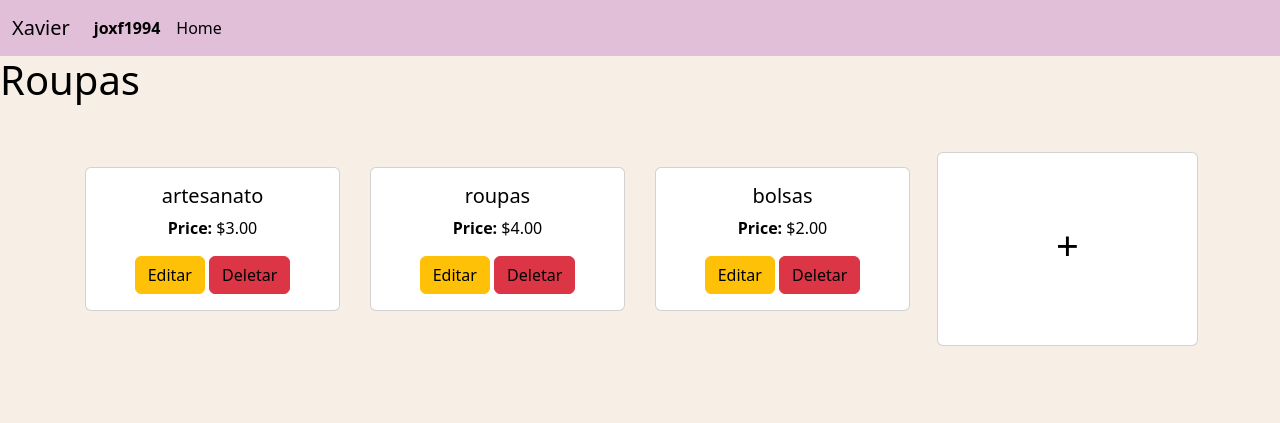
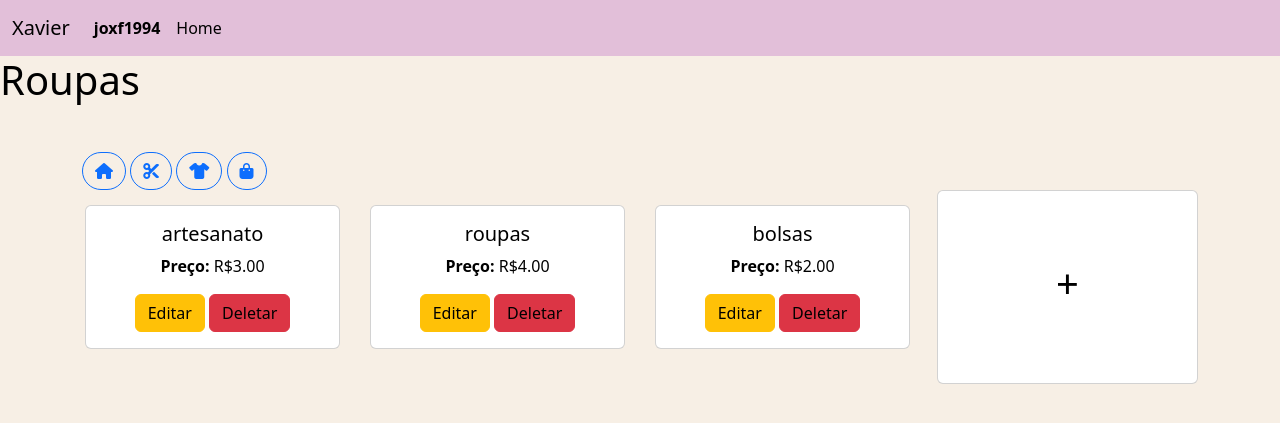
Before and after one commit to JadirXavier/Online-Items-Display, a Django app: page / in a window 1280 px wide. Shown: the top 423 px of the page. Run offline with Django 5.2, Linux system fonts and the light colour scheme; a user stored in the database is signed in; data comes from the database, SQL or seed files in the repository; both versions use the stored data as it was after the commit; some libraries are stand-ins or nearby versions.

Commit message:
Added filter buttons

```diff
--- a/djangoapp/mostruario/forms.py
+++ b/djangoapp/mostruario/forms.py
@@ -4,4 +4,4 @@ from .models import Item
 class ItemForm(forms.ModelForm):
     class Meta:
         model = Item
-        fields = ['name', 'photo', 'price']
+        fields = ['name', 'photo', 'price', 'category']
--- a/djangoapp/mostruario/models.py
+++ b/djangoapp/mostruario/models.py
@@ -1,13 +1,18 @@
 from django.db import models
 from django.contrib.auth.models import User
 
-# Create your models here.
-
 class Item(models.Model):
+    CATEGORIES = [
+        ('Artesanato', 'Artesanato'),
+        ('Roupas', 'Roupas'),
+        ('Bolsas', 'Bolsas'),
+    ]
     name = models.CharField(max_length=100)
     photo = models.ImageField(upload_to='items/', blank=True, null=True)
     price = models.DecimalField(max_digits=10, decimal_places=2)
+    category = models.CharField(max_length=50, choices=CATEGORIES)
     created_by = models.ForeignKey(User, on_delete=models.CASCADE)
+    created_at = models.DateTimeField(auto_now_add=True)
 
     def __str__(self):
         return self.name
--- a/djangoapp/mostruario/static/mostruario/styles.css
+++ b/djangoapp/mostruario/static/mostruario/styles.css
@@ -36,3 +36,7 @@ p, h1, h2, h3, h4, h5, a {
 #id_photo, #id_description, #id_name, #id_price {
     width: 100%;
 }
+
+.filter-button {
+    border-radius: 20px;
+}
--- a/djangoapp/mostruario/templates/mostruario/index.html
+++ b/djangoapp/mostruario/templates/mostruario/index.html
@@ -11,23 +11,39 @@
     <link rel="preconnect" href="https://fonts.gstatic.com" crossorigin>
     <link href="https://fonts.googleapis.com/css2?family=Exo+2:ital@0;1&display=swap" rel="stylesheet">
     <link rel="stylesheet" href="https://cdnjs.cloudflare.com/ajax/libs/font-awesome/5.15.4/css/all.min.css">
+    <script src="https://kit.fontawesome.com/cdac112bd6.js" crossorigin="anonymous"></script>
 </head>
 <body>
     {% include './navbar.html' %}
     <h1>Roupas</h1>
     <div class="container mt-5">
+        <!-- Filtro por categoria -->
+        <div class="filter-buttons">
+            <button class="btn btn-outline-primary filter-button" onclick="filterItems('all')"><i class="fa-solid fa-house"></i></button>
+            {% for category in categories %}
+                <button class="btn btn-outline-primary filter-button" onclick="filterItems('{{ category.0 }}')">
+                    {% if category.0 == 'Artesanato' %}
+                    <i class="fa-solid fa-scissors"></i>
+                    {% elif category.0 == 'Roupas' %}
+                    <i class="fa-solid fa-shirt"></i>
+                    {% elif category.0 == 'Bolsas' %}
+                    <i class="fa-solid fa-bag-shopping"></i>
+                    {% endif %}
+                </button>
+            {% endfor %}
+        </div>
         <div class="row" data-desktop-columns="4" data-format="grid">
             {% for item in items %}
-            <div class="col-6 col-md-4 col-lg-3 item">
+            <div class="col-6 col-md-4 col-lg-3 item" data-category="{{ item.category }}">
                 <div class="card">
                     {% if item.photo %}
-                        <div class="image-container p-2">
-                            <img src="{{ item.photo.url }}" class="card-img-top" alt="{{ item.name }}">
-                        </div>
+                    <div class="image-container p-2">
+                        <img src="{{ item.photo.url }}" class="card-img-top" alt="{{ item.name }}">
+                    </div>
                     {% endif %}
                     <div class="card-body">
                         <h5 class="card-title">{{ item.name }}</h5>
-                        <p class="card-text"><strong>Price:</strong> ${{ item.price }}</p>
+                        <p class="card-text"><strong>Preço:</strong> R${{ item.price }}</p>
                         {% if user.is_authenticated %}
                             <button class="btn btn-warning" onclick="toggleEditForm('{{ item.id }}')">Editar</button>
                             <a href="{% url 'mostruario:delete_item' item.id %}" class="btn btn-danger" onclick="return confirm('Tem certeza que deseja deletar este item?');">Deletar</a>
@@ -45,7 +61,8 @@
             </div>
             {% endfor %}
             {% if user.is_authenticated %}
-                <!-- Button to open form -->
+
+                <!-- Botão para abrir a form -->
                 <div class="col-6 col-md-4 col-lg-3">
                     <div class="card text-center h-100" id="add-item-btn">
                         <div class="card-body d-flex align-items-center justify-content-center">
@@ -54,7 +71,7 @@
                     </div>
                 </div>
 
-                <!-- Hidden form -->
+                <!-- Form escondida -->
                 <div class="col-6 col-md-4 col-lg-3 d-none" id="add-item-form">
                     <div class="card">
                         <div class="card-body">
@@ -76,9 +93,9 @@
         });
 
         function toggleEditForm(itemId) {
-            var form = document.querySelector('#item-' + itemId + ' .edit-form');
             console.log(itemId)
-            var button = document.querySelector('#item-' + itemId + ' .btn-warning');
+            var form = document.querySelector('[data-category="' + itemId + '"] .edit-form');
+            var button = document.querySelector('[data-category="' + itemId + '"] .btn-warning');
             if (form.classList.contains('d-none')) {
                 form.classList.remove('d-none');
                 button.textContent = 'Cancelar';
@@ -87,7 +104,21 @@
                 button.textContent = 'Editar';
             }
         }
+
+        function filterItems(category) {
+            console.log(category)
+            var items = document.querySelectorAll('.item');
+            items.forEach(function(item) {
+                if (category == 'all' || item.getAttribute('data-category') == category) {
+                    item.style.display = 'block';
+                } else {
+                    item.style.display = 'none';
+                }
+            });
+        }
+
     </script>
+
 
 </body>
 </html>
--- a/djangoapp/mostruario/views.py
+++ b/djangoapp/mostruario/views.py
@@ -19,8 +19,16 @@ def index(request):
     else:
         form = ItemForm()
 
-    items = Item.objects.all()
-    return render(request, 'mostruario/index.html', {'form': form, 'items': items})
+    category_filter= request.GET.get('category', 'all')
+    if category_filter == 'all':
+        items = Item.objects.all()
+
+    else:
+        items = Item.objects.filter(category=category_filter)
+
+    categories = Item.CATEGORIES
+    print(categories)
+    return render(request, 'mostruario/index.html', {'form': form, 'items': items, 'categories': categories})
 
 @login_required
 def delete_item(request, item_id):
@@ -40,4 +48,4 @@ def update_item(request, item_id):
     else:
         form = ItemForm(instance=item)
 
-    return render(request, 'mostruario/index.html', {'form': form, 'items': Item.objects.all()})
+    return render(request, 'mostruario/index.html', {'form': form, 'items': Item.objects.all(), 'categories': Item.CATEGORIES})
```
Also changed, not shown: djangoapp/db.sqlite3, djangoapp/mostruario/migrations/0004_item_category_item_created_at_item_description.py (added), djangoapp/mostruario/migrations/0005_remove_item_description.py (added).
